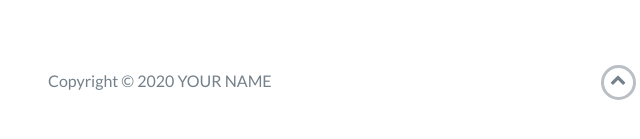
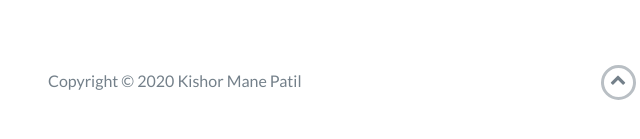
Before and after one commit to kishor-mane-patil/myportfolio, a website: page index.html in a window 1280 px wide. Shown: the part 3980-4119 px from the top of the page, 22-662 px from the left. Drawn offline with nearby package versions, Linux system fonts and the light colour scheme.

Commit message:
Update index.html

```diff
--- a/index.html
+++ b/index.html
@@ -236,7 +236,7 @@
             <div class="row">
                 <div class="col-sm-5 copyright">
                     <p>
-                        Copyright &copy; 2020 YOUR NAME
+                        Copyright &copy; 2020 Kishor Mane Patil
                     </p>
                 </div>
                 <div class="col-sm-2 top">
```
